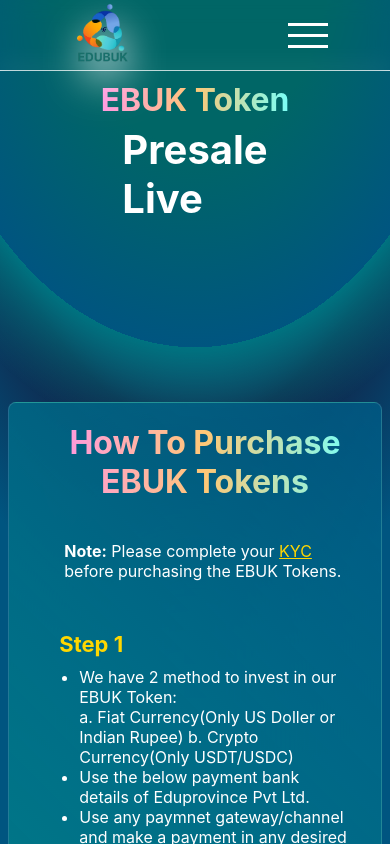
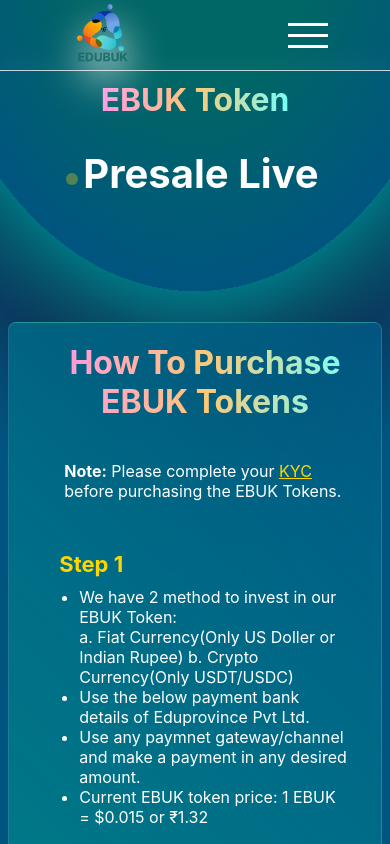
Before and after one commit to edubuk/ebuk-token, a React (Create React App) app: page / in a window 390 px wide. Shown: the top 844 px of the page. Built offline with nearby package versions, Linux system fonts and the light colour scheme.

Commit message:
emailing fixed

```diff
--- a/src/components/Pages/home.css
+++ b/src/components/Pages/home.css
@@ -87,9 +87,6 @@
     display: flex;
     align-items: center;
     justify-content: center;
-    /* width: 7.5rem;
-    height: 7.5rem;
-    border-radius: .5rem; */
 }
 
 .live-dot {
@@ -503,19 +500,6 @@
 }
 
 
-
-
-.chevron-icon
-{
-    margin-left: auto;
-    transition: transform .2s ease-out;
-    flex-shrink: 0;
-}
-
-.chevron-icon.rotate {
-    transform: rotate(180deg);
-  }
-
 .dropdown-menu
 {
     position: absolute;
@@ -807,39 +791,6 @@
     line-height: 1.8;
 }
 
-.wallet-btn
-{
-    display: flex;
-    align-items: center;
-    justify-content: center;
-    gap: 3rem;
-    margin-top: 2rem;
-    width: 100%;
-}
-
-.wallet-btn>a
-{
-    border-radius: 0.5rem;
-    border: 2px solid transparent;
-    color: #fff;
-    box-shadow: 0 4px 4px #00000040;
-    --bg: #000;
-    background: linear-gradient(180deg,var(--bg),var(--bg)) padding-box,conic-gradient(from 180deg at 50% 50%,#ff98e2,#ffc876 35.77deg,#79fff7 153.75deg,#9f53ff 258.75deg,#ff98e2 360deg) border-box;
-    font-size: .9375rem;
-    font-weight: 400;
-    line-height: 1em;
-    height: 4.125rem;
-    padding: 10px 15px;
-    position: relative;
-    z-index: 1;
-    display: inline-flex;
-    flex-direction: column;
-    overflow: clip;
-    transition: .4s ease-in-out;
-    align-items: center;
-    justify-content: center;
-    text-align: center;
-}
 
 #italic-note
 {
@@ -900,68 +851,24 @@
     background: radial-gradient(ellipse 75% 90% at center -10%, #2c407d 40%, #122145 70%, transparent 100%);
 }
 
-#timer-section
-{
-    display: flex;
-    flex-direction: column;
-    align-items: center;
-    justify-content: center;
-    width: 6rem;
-    height: 6rem;
-    border-radius: .5rem;
+
+
 }
 
-#timer-section p:nth-child(1)
-{
-    font-size: 2.2rem;
-    font-weight: 700;
-}
-.input-container
-{
-    width: 200px;
-    height: 2rem;
-}
-}
-
-
-@media screen and (max-width:950px)
-{
-    .input-container
-{
-    width: 200px;
-    height: 2.5rem;
-}
-}
 
 @media screen and (max-width:550px){
     .phase-box
 {
-    background: radial-gradient(ellipse 90% 90% at center -10%, #006666 40%, #005580 80%,#007380 20%, transparent 100%);
+    background: radial-gradient(ellipse 90% 90% at center -20%, #006666 40%, #005580 80%,#007380 20%, transparent 100%);
 
 }
 .phase-box::before
 {
-    background: radial-gradient(ellipse 90% 90% at center -10%, #2c407d 40%, #122145 70%, transparent 100%);
+    background: radial-gradient(ellipse 90% 90% at center -20%, #2c407d 40%, #122145 70%, transparent 100%);
 }
 
 
 
-#timer-section
-{
-    display: flex;
-    flex-direction: column;
-    align-items: center;
-    justify-content: center;
-    width: 5rem;
-    height: 5rem;
-    border-radius: .5rem;
-}
-
-#timer-section p:nth-child(1)
-{
-    font-size: 2rem;
-    font-weight: 700;
-}
 .text-left,.text-right
 {
     font-size: 0.8rem;
@@ -1007,4 +914,15 @@
 .wallet-btn>a>img{
     width: 120px;
 }
+
+#timer-section>p
+{
+    font-size: 2.5rem;
+    font-weight: 700;
 }
+
+.crypto-data-section
+{
+    margin-top: -20rem;
+}
+}
```
